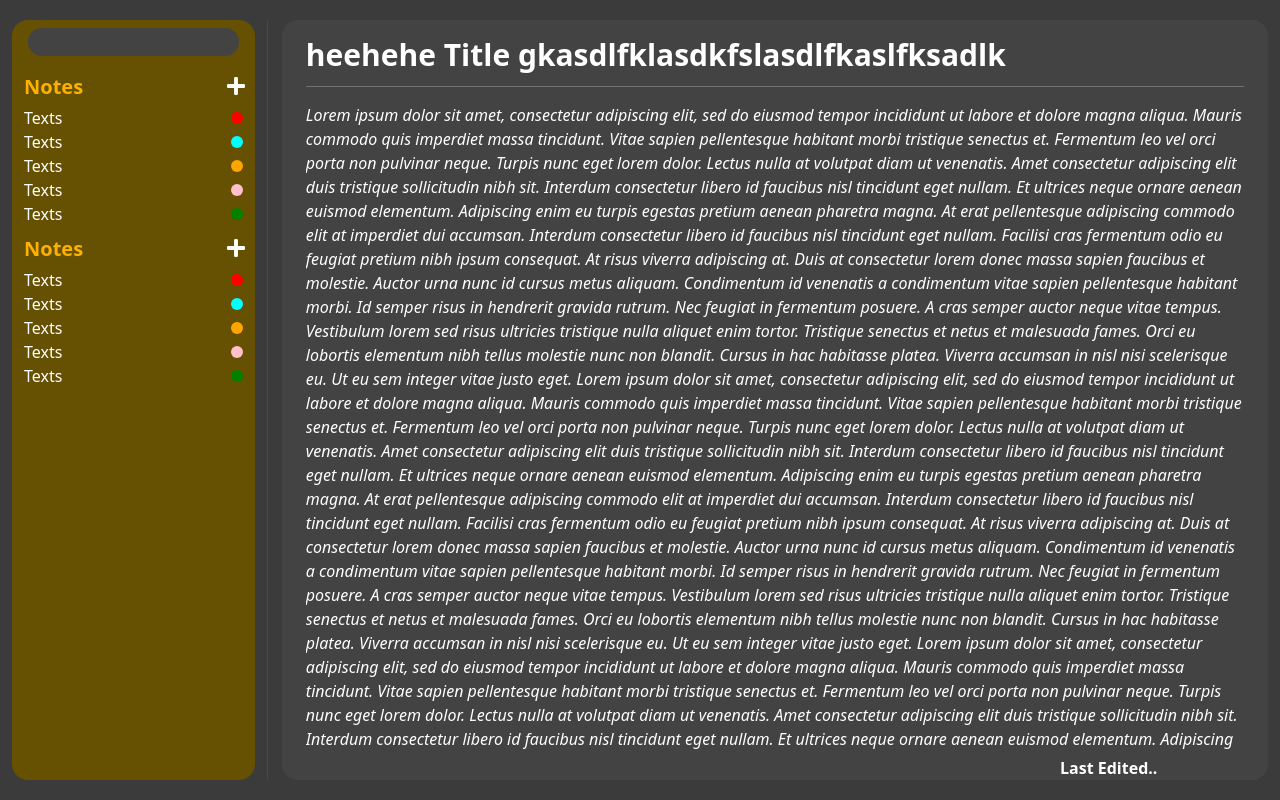
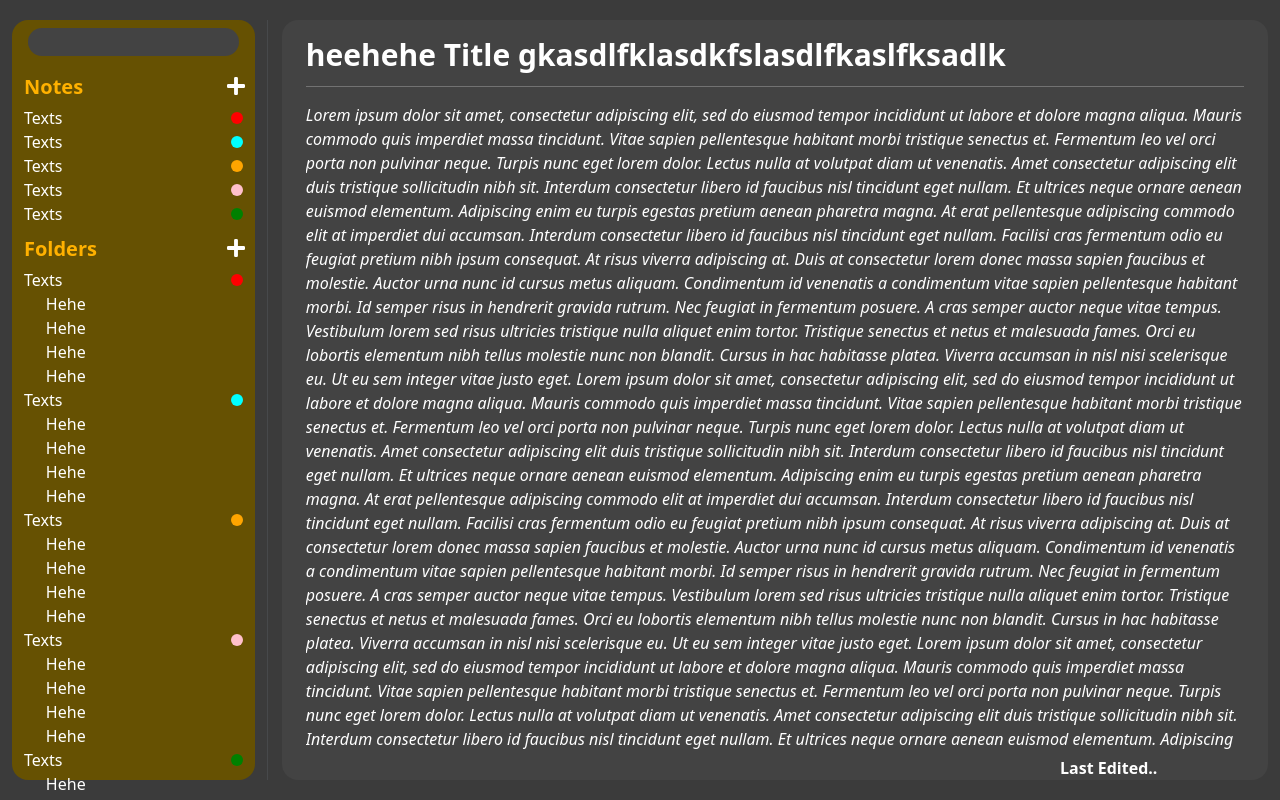
Before and after one commit to rafisfast/noteify, a React (Create React App) app: page / in a window 1280 px wide. Built offline with nearby package versions, Linux system fonts and the light colour scheme.

Commit message:
front-end ready for api

```diff
--- a/src/App.css
+++ b/src/App.css
@@ -109,8 +109,8 @@ textarea {
   color: #ffb100;
 }
 
-.plus {
-  fill:white;
+.plus:hover {
+  opacity: .5;
 }
 
 .v-d {
@@ -228,6 +228,48 @@ textarea {
   cursor:default;
 }
 
+.list-item {
+  color: white;
+}
+
+.list-item-indent {
+  width: 80%;
+  margin: auto;
+  position: relative;
+}
+
+.list-item-collection {
+  position: relative;
+}
+
+.list-item-invis {
+  width: 100%;
+  height: 100%;
+  min-height:25px;
+  min-width: 1px;
+}
+
+.list-item:hover {
+  opacity: .5;
+}
+
+.list-item-collection:hover {
+  opacity: .5;
+}
+
+.active {
+  opacity: .5;
+}
+
+.list-item-name:hover {
+  opacity: .5;
+}
+
+.list-item-name {
+  cursor: default;
+}
+
+
 .sidebar-searchbox {
   background: #434343 !important;
   border-radius: 100px !important;
--- a/src/components/sidebar/collection/list-item.js
+++ b/src/components/sidebar/collection/list-item.js
@@ -1,12 +1,15 @@
+import { Children, createRef, useEffect } from 'react';
+import { useRef } from 'react';
+import { useState } from 'react';
 import { Button, Overlay, OverlayTrigger, Tooltip, Col, Row } from 'react-bootstrap';
 
 const ListItem = (props) => {
 
-  const clas  = props.class
+  const clas  = props.class || ""
   const color = props.color
 
   return (
-    <li className={clas}>
+    <li className={clas + " list-item"}>
       <Row>
       <Col className='list-item-name'>
         Texts
--- a/src/components/sidebar/group/list-item.js
+++ b/src/components/sidebar/group/list-item.js
@@ -6,7 +6,7 @@ const ListItem = (props) => {
   const color = props.color
 
   return (
-    <li className={clas}>
+    <li className={clas + " list-item"}>
       <Row>
       <Col className='list-item-name'>
         Texts
@@ -15,6 +15,14 @@ const ListItem = (props) => {
         <div className='list-item-collection' style={{"background":color}}></div>
       </Col>
       </Row>
+      <Row>
+        <ul style={{"list-style-type": "none"}}>
+          <li className='list-item-indent'>Hehe</li>
+          <li className='list-item-indent'>Hehe</li>
+          <li className='list-item-indent'>Hehe</li>
+          <li className='list-item-indent'>Hehe</li>
+        </ul>
+      </Row>
     </li>
   )
 }
--- a/src/components/sidebar/group/list-title.js
+++ b/src/components/sidebar/group/list-title.js
@@ -9,7 +9,7 @@ const ListTitle = (props) => {
     <li className='pt-2'>
       <Row>
         <Col>
-          <b className="collection-title">Notes</b>
+          <b className="collection-title">Folders</b>
         </Col>
         <Col style={{"textAlign":"right","padding-right":"10px"}} >
           <img className='plus' src={plus} style={{"border":"none","width":"18px","height":"18px"}}/>
--- a/src/components/sidebar/sidebar.js
+++ b/src/components/sidebar/sidebar.js
@@ -5,6 +5,7 @@ import Searchlist from './search/searchlist';
 import Search from './search/search';
 
 import Collection from './collection/collection';
+import Group from './group/group';
 
 const Sidebar = () => {
 
@@ -26,7 +27,7 @@ const Sidebar = () => {
           <Container fluid className='py-2 px-1' ref={con}>
             <Search></Search>
             <Collection class='pt-2 m-0'></Collection>
-            <Collection></Collection>
+            <Group></Group>
           </Container>
         </div>
       </div>
```
